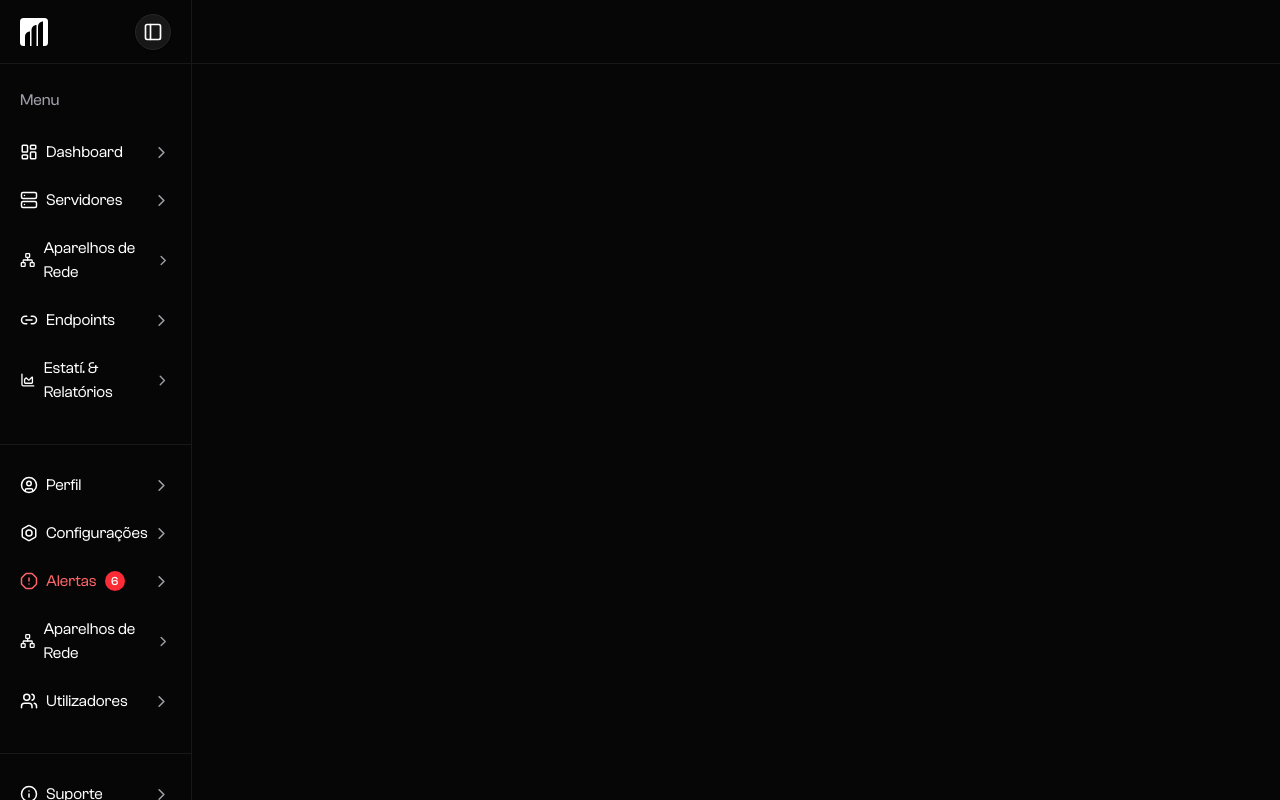
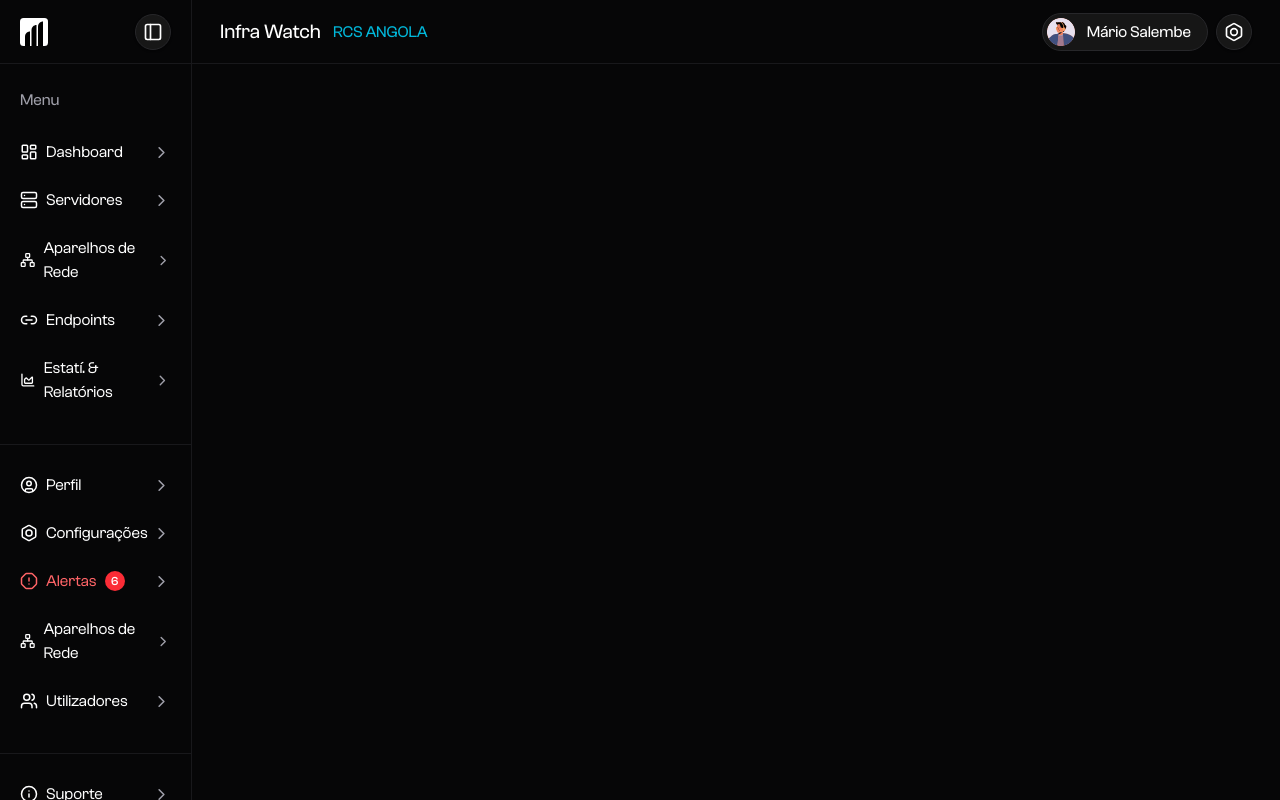
Before and after one commit to mariosalembe23/infrawatch, a Next.js app in the folder frontend/infrawatch/: page /dashboard in a window 1280 px wide. Built offline with nearby package versions, Linux system fonts and the light colour scheme.

Commit message:
Finalizado base de dashboard

```diff
--- a/frontend/infrawatch/src/app/dashboard/page.tsx
+++ b/frontend/infrawatch/src/app/dashboard/page.tsx
@@ -15,6 +15,7 @@ import {
 } from "lucide-react";
 import React from "react";
 import { Badge } from "@/components/ui/badge";
+import Image from "next/image";
 
 interface IButtonCustom {
   children: React.ReactNode;
@@ -139,7 +140,30 @@ export default function Dashboard() {
         </div>
       </nav>
       <main>
-        <header className="sticky top-0 left-0 w-full h-16 border-b border-zinc-900 flex items-center justify-between px-5"></header>
+        <header className="sticky top-0 left-0 w-full h-16 border-b border-zinc-900 flex items-center justify-between px-7">
+          <div className="flex items-center gap-3">
+            <h1 className="text-white text-xl">Infra Watch</h1>
+            <p className="text-cyan-500">RCS ANGOLA</p>
+          </div>
+          <div className="flex items-center gap-2">
+            <div className="p-1 rounded-full bg-[#161616] border border-zinc-800 flex gap-3 items-center">
+              <Image
+                src={"/app/male.svg"}
+                width={100}
+                height={100}
+                alt="User Avatar"
+                className="rounded-full size-7"
+              />
+              <p className="pe-3 text-white">Mário Salembe</p>
+            </div>
+            <Button
+              size={"icon"}
+              className="rounded-full border border-zinc-800"
+            >
+              <Bolt size={18} className="text-white size-5" />
+            </Button>
+          </div>
+        </header>
       </main>
     </div>
   );
```
Also changed, not shown: frontend/infrawatch/public/app/male.svg (added).
